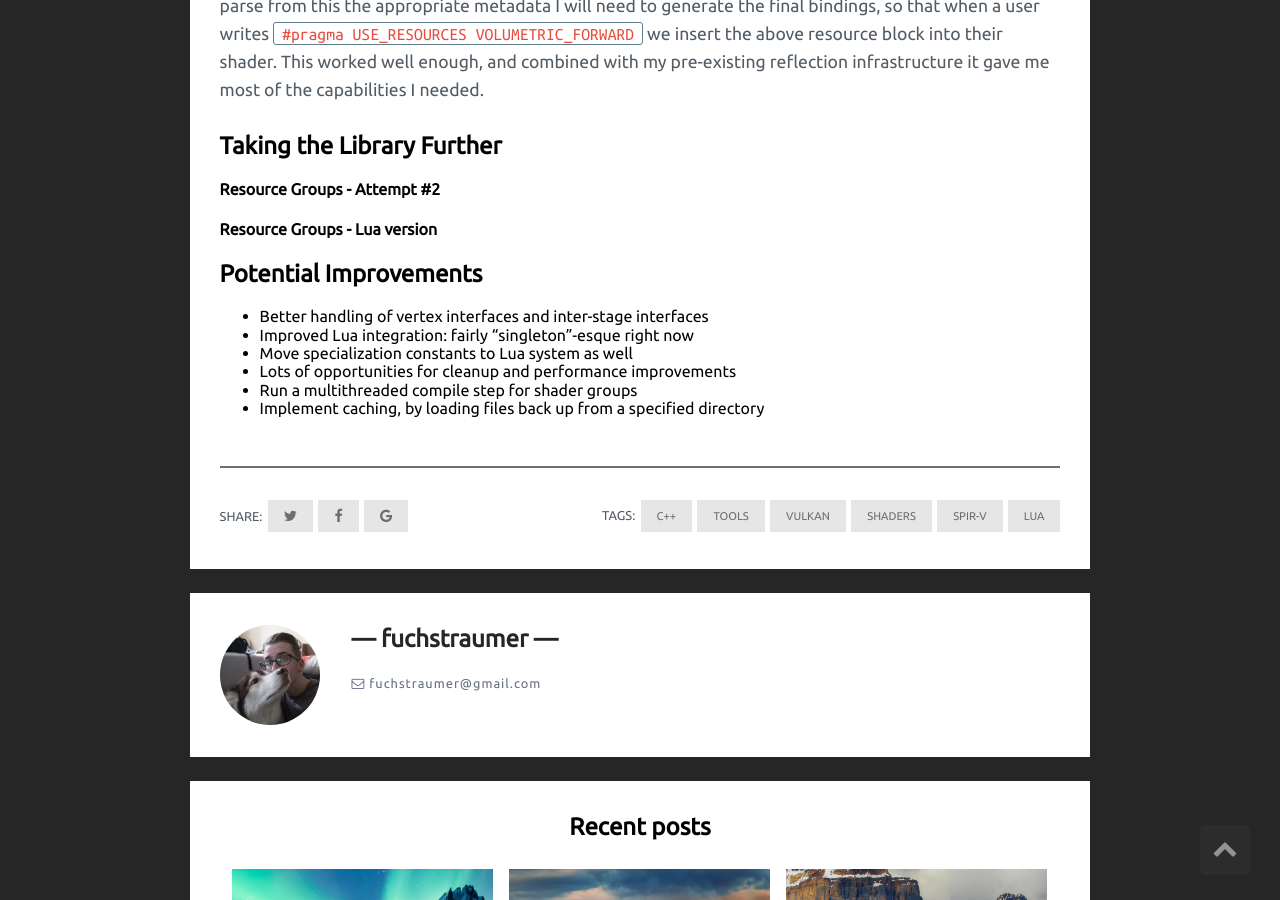
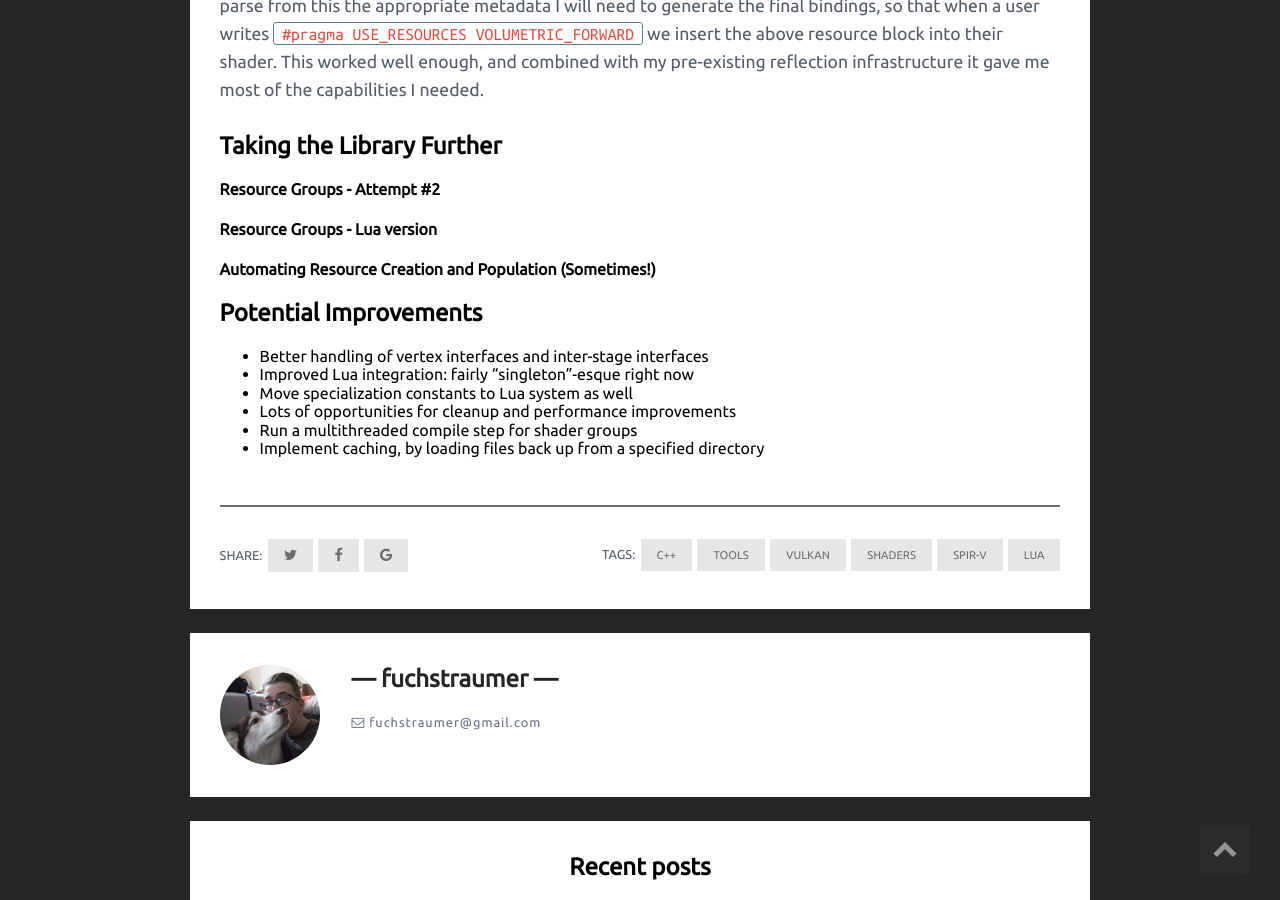
Before and after one commit to fuchstraumer/fuchstraumer.github.io, a Jekyll site: the page built from _posts/2018-9-2-Shader-Toolchain.md, in a window 1280 px wide and 900 px high, scrolled down 5657 px. Built offline with Jekyll 4.4.1, drawn with Linux system fonts in a browser that asks for light colours; comment, search, counter and statistics services are not loaded.

Commit message:
Add header so I don't forget what I want to say later

```diff
--- a/_posts/2018-9-2-Shader-Toolchain.md
+++ b/_posts/2018-9-2-Shader-Toolchain.md
@@ -138,6 +138,8 @@ The above declares a resource group. During the shader generation process, I sea
 
 #### Resource Groups - Lua version
 
+#### Automating Resource Creation and Population (Sometimes!)
+
 ## Potential Improvements
 
 - Better handling of vertex interfaces and inter-stage interfaces
```
